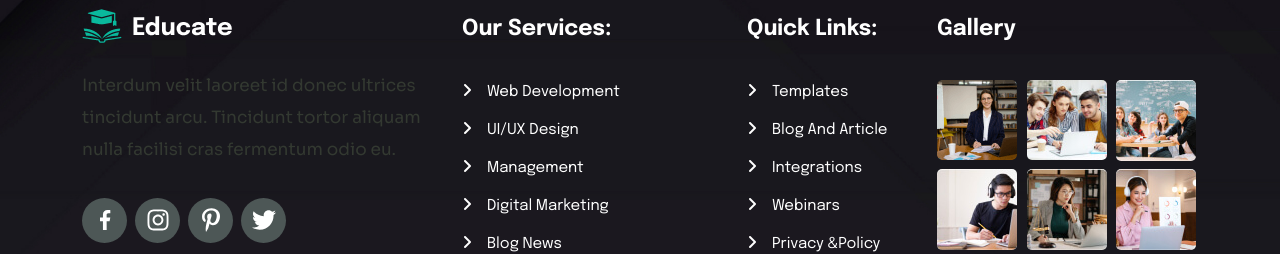
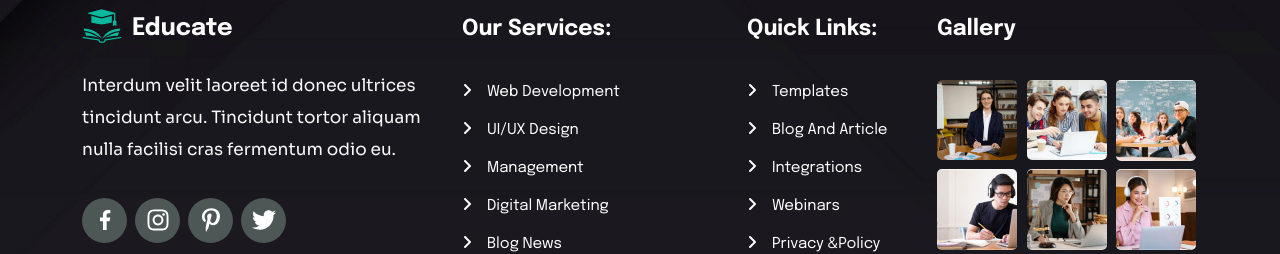
Before and after one commit to Abdookasha13/final-project, a React (Vite) app: page / in a window 1280 px wide. Shown: the part 1655-1909 px from the top of the page. Built offline with nearby package versions, Linux system fonts and the light colour scheme.

Commit message:
modify footer

```diff
--- a/src/Components/Footer/Footer.jsx
+++ b/src/Components/Footer/Footer.jsx
@@ -13,7 +13,7 @@ function Footer() {
               <div className="footer-logo pb-4">
                 <img src="/Images/footer-logo.png" alt="" />
               </div>
-              <p className="pb-3">
+              <p className="pb-3 text-light">
                 Interdum velit laoreet id donec ultrices tincidunt arcu.
                 Tincidunt tortor aliquam nulla facilisi cras fermentum odio eu.
               </p>
```
